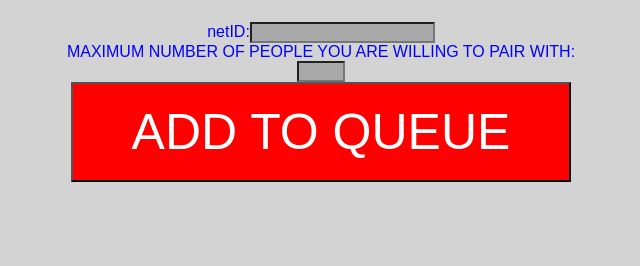
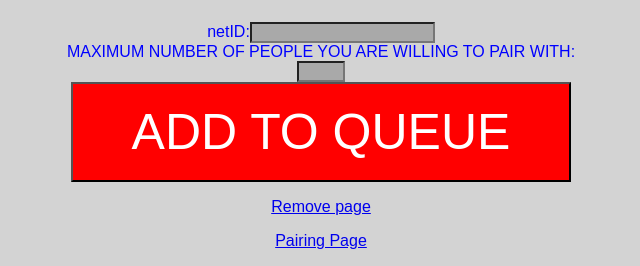
Before and after one commit to not-a-bot/Pairing_GUI, a Python web app: template templates/add.html in a window 1280 px wide. Shown: the part 663-929 px from the top of the page, without its empty margins (319-959 px from the left). Before the commit the page ends 845 px from the top, so only its background shows below. Run offline with Jinja, Linux system fonts and the light colour scheme; the template is opened without the code that fills it, so the values that code supplies are empty.

Commit message:
Added links around pages

```diff
--- a/templates/add.html
+++ b/templates/add.html
@@ -66,6 +66,10 @@ $if stuff == 3:
 	</form>
 
 
+	<p><a href = "remove">Remove page</a></p>
+	<p><a  href = "pairing_gui">Pairing Page</a></p>
+
+
 </body>
 
 </html>
--- a/templates/pairing_gui.html
+++ b/templates/pairing_gui.html
@@ -115,6 +115,8 @@ LISTING QUEUES
 
 </form>
 
+<p><a href = "remove">Remove page</a></p>
+<p><a  href = "add">Add Page</a></p>
 
 </body>
 
--- a/templates/remove.html
+++ b/templates/remove.html
@@ -48,6 +48,9 @@ $if friendq == 3:
 	</form>
 
 
+	<p><a href = "add">Add page</a></p>
+	<p><a  href = "pairing_gui">Pairing Page</a></p>
+
 </body>
 
 </html>
```
